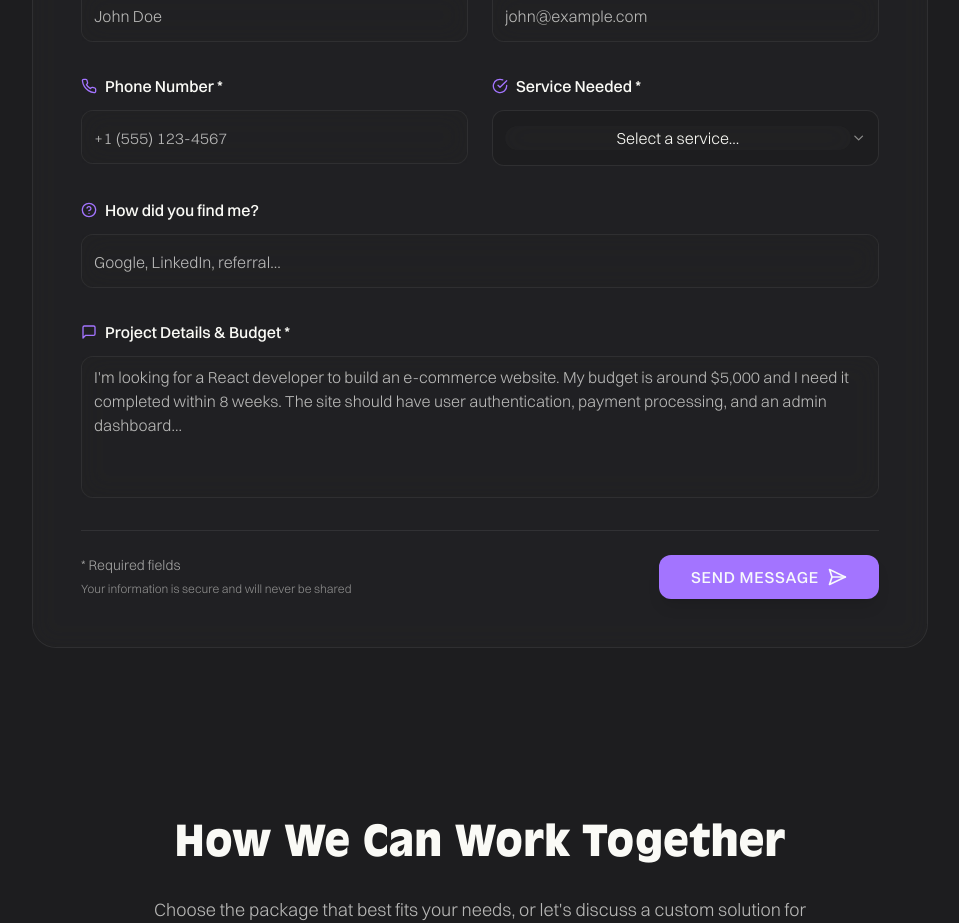
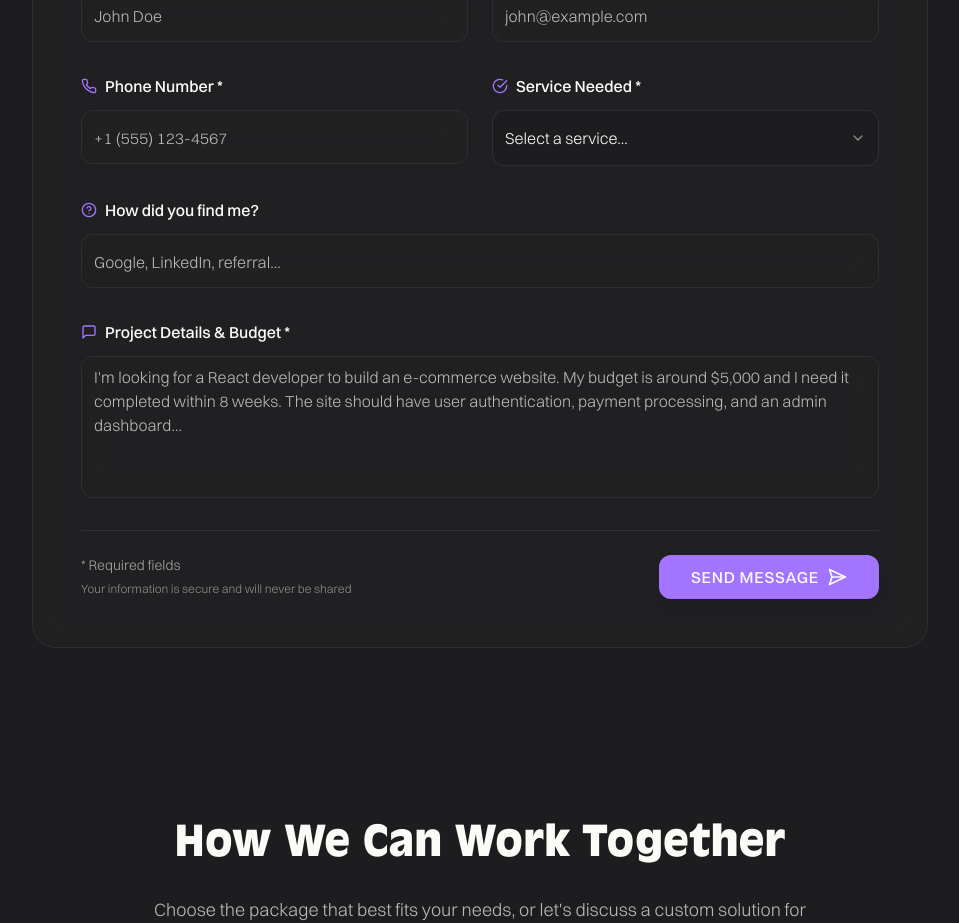
Before and after one commit to zeeshanjunaid/zeeshanjunaid.dev, a Next.js app: page /contact in a window 1280 px wide. Shown: the part 2340-3263 px from the top of the page, without its empty margins (160-1119 px from the left). Built offline with nearby package versions, Linux system fonts and the light colour scheme.

Commit message:
Fix Select Field Double Background

```diff
--- a/app/(root)/(routes)/components/contact-form.tsx
+++ b/app/(root)/(routes)/components/contact-form.tsx
@@ -248,12 +248,7 @@ const ContactForm = () => {
                       <FormControl>
                         <Select onValueChange={field.onChange} defaultValue={field.value} disabled={isLoading}>
                           <SelectTrigger className="h-14 border-0 focus:ring-0 text-dark dark:text-light font-switzer text-[16px] font-light focus:ring-offset-0 relative bg-light dark:bg-dark border-[1px] border-solid border-lightBorderColor dark:border-darkBorderColor rounded-xl">
-                            <div className="relative w-full">
-                              <BlurBG className="rounded-xl" />
-                              <div className="relative z-20">
-                                <SelectValue placeholder="Select a service..." />
-                              </div>
-                            </div>
+                            <SelectValue placeholder="Select a service..." />
                           </SelectTrigger>
                           <SelectContent className="bg-light dark:bg-dark border-lightBorderColor dark:border-darkBorderColor rounded-xl">
                             {serviceOptions.map((option) => (
```
